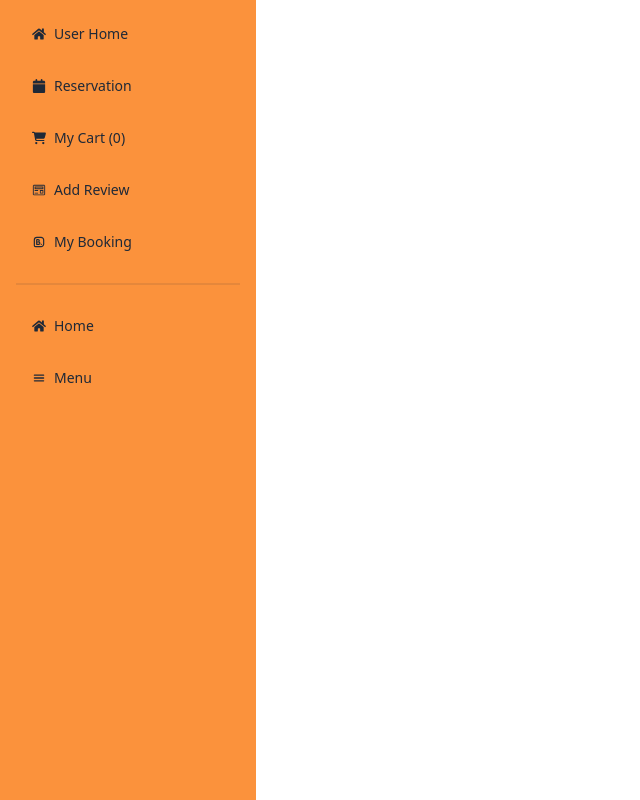
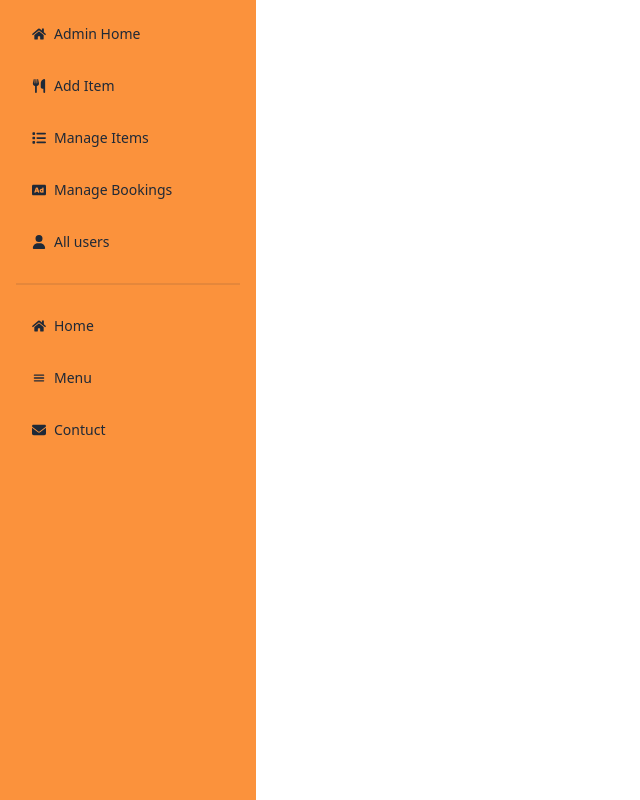
Before and after one commit to dipu-37/bistro-boss-client, a React (Vite) app: page /dashboard in a window 1280 px wide. Shown: the whole page, without its empty margins (0-640 px from the left). Built offline with nearby package versions, Linux system fonts and the light colour scheme; no server answers; sample sign-in values are in the browser's storage.

Commit message:
users and admin

```diff
--- a/src/Layout/DashBoard.jsx
+++ b/src/Layout/DashBoard.jsx
@@ -1,19 +1,50 @@
 import { NavLink, Outlet } from "react-router-dom";
-import { FaCalendar, FaCartShopping } from "react-icons/fa6";
-import { FaHome} from "react-icons/fa";
+import { FaCalendar, FaCartShopping, FaEnvelope, FaList, FaUser, FaUtensils } from "react-icons/fa6";
+import { FaAd, FaHome } from "react-icons/fa";
 import { VscPreview } from "react-icons/vsc";
 import { TbBrandBooking } from "react-icons/tb";
 import { IoMenu } from "react-icons/io5";
 import useCart from "../Hooks/useCart";
 
 const DashBoard = () => {
-    const [cart]=useCart()
+    const [cart] = useCart()
+    // TODO : get admin value form the database
+    const isAdmin = true;
     return (
         <div className="flex">
 
             {/* dashboard side bar  */}
             <div className="w-64 min-h-screen bg-orange-400">
                 <ul className="menu p-4 space-y-4">
+                    {
+                        isAdmin ? <>
+                            <li>
+                                <NavLink to="/dashboard/adminHome">
+                                    <FaHome />
+                                    Admin Home </NavLink>
+                            </li>
+                            <li>
+                                <NavLink to="/dashboard/addItem">
+                                    <FaUtensils />
+                                    Add Item </NavLink>
+                            </li>
+                            <li>
+                                <NavLink to="/dashboard/manageItem">
+                                    <FaList />
+                                    Manage Items </NavLink>
+                            </li>
+                            <li>
+                                <NavLink to="/dashboard/bookings">
+                                    <FaAd />
+                                    Manage Bookings </NavLink>
+                            </li>
+                            <li>
+                                <NavLink to="/dashboard/users">
+                                    <FaUser />
+                                    All users </NavLink>
+                            </li>
+                        </>
+                            : <>
                                 <li>
                                     <NavLink to="/dashboard/home">
                                         <FaHome />
@@ -38,6 +69,11 @@ const DashBoard = () => {
                                         <TbBrandBooking />
                                         My Booking </NavLink>
                                 </li>
+
+                            </>
+                    }
+                    {/* shared navlink  */}
+
                     <div className="divider"></div>
                     <li>
                         <NavLink to="/">
@@ -49,6 +85,12 @@ const DashBoard = () => {
                             <IoMenu />
                             Menu </NavLink>
                     </li>
+                    <li>
+                        <NavLink to="/order/contact">
+                            <FaEnvelope></FaEnvelope>
+                            Contuct </NavLink>
+                    </li>
+
                 </ul>
             </div>
 
--- /dev/null
+++ b/src/Pages/DashBoard/AllUsers.jsx
@@ -0,0 +1,99 @@
+import { useQuery } from "@tanstack/react-query";
+import useAxiosSecure from "../../Hooks/useAxiosSecure";
+import { FaUsers } from "react-icons/fa6";
+import { FaTrashAlt } from "react-icons/fa";
+import Swal from "sweetalert2";
+
+const AllUsers = () => {
+    const axiosSecure = useAxiosSecure();
+    const {refetch, data: users = [] } = useQuery({
+        queryKey: ['users'],
+        queryFn: async () => {
+            const res = await axiosSecure.get('/users');
+            return res.data;
+        }
+    })
+
+    const handleMakeAdmin = user =>{
+        console.log(user)
+    }
+
+    const handleDeleteUser = user => {
+        Swal.fire({
+            title: "Are you sure?",
+            text: "You won't be able to revert this!",
+            icon: "warning",
+            showCancelButton: true,
+            confirmButtonColor: "#3085d6",
+            cancelButtonColor: "#d33",
+            confirmButtonText: "Yes, delete it!"
+        }).then((result) => {
+            if (result.isConfirmed) {
+
+                axiosSecure.delete(`/users/${user._id}`)
+                    .then(res => {
+                        if (res.data.deletedCount > 0) {
+                            refetch();
+                            Swal.fire({
+                                title: "Deleted!",
+                                text: "Your file has been deleted.",
+                                icon: "success"
+                            });
+                        }
+                    })
+            }
+        });
+    }
+
+
+
+    return (
+        <div>
+            <div className="flex justify-evenly my-4">
+                <h2 className="text-3xl">All Users</h2>
+                <h2 className="text-3xl">Total Users: {users.length}</h2>
+            </div>
+            <div className="overflow-x-auto">
+                <table className="table table-zebra w-full">
+                    {/* head */}
+                    <thead>
+                        <tr>
+                            <th></th>
+                            <th>Name</th>
+                            <th>Email</th>
+                            <th>Role</th>
+                            <th>Action</th>
+                        </tr>
+                    </thead>
+                    <tbody>
+                        {
+                            users.map((user, index) => <tr key={user._id}>
+                                <th>{index + 1}</th>
+                                <td>{user.name}</td>
+                                <td>{user.email}</td>
+                                <td>
+                                    <button
+                                    onClick={()=>{handleMakeAdmin(user)}}
+                                        className="btn btn-lg bg-orange-500">
+                                        <FaUsers className="text-white
+                                        text-2xl"></FaUsers>
+                                    </button>
+                                </td>
+                                <td>
+                                    <button
+                                        onClick={() => handleDeleteUser(user)}
+                                        className="btn btn-ghost btn-lg">
+                                        <FaTrashAlt className="text-red-600"></FaTrashAlt>
+                                    </button>
+                                </td>
+                            </tr>)
+                        }
+
+                    </tbody>
+                </table>
+            </div>
+        </div>
+    );
+};
+
+export default AllUsers;
--- a/src/Pages/DashBoard/Cart/Cart.jsx
+++ b/src/Pages/DashBoard/Cart/Cart.jsx
@@ -8,7 +8,7 @@ const Cart = () => {
     const totalPrice = cart.reduce((total, item) => total + item.price, 0);
     const axiosSecure = useAxiosSecure();
     const handleDelete = id => {
-        console.log(id);
+        //console.log(id);
         Swal.fire({
             title: "Are you sure?",
             text: "You won't be able to revert this!",
--- a/src/SingUp/SignUp.jsx
+++ b/src/SingUp/SignUp.jsx
@@ -37,7 +37,7 @@ const SignUp = () => {
             }
             console.log(userInfo);
             // post userInfo in mongodb
-            axiosPublic.post('/user', userInfo)
+            axiosPublic.post('/users', userInfo)
               .then(res => {
                 console.log(res)
                 if (res.data.insertedId) {
--- a/src/SocialLogin/SocialLogin.jsx
+++ b/src/SocialLogin/SocialLogin.jsx
@@ -16,7 +16,7 @@ const SocialLogin = () => {
             email: result.user?.email,
             name : result.user?.displayName
         }
-        axiosPublic.post('/user',userInfo)
+        axiosPublic.post('/users',userInfo)
         .then(res =>{
             console.log(res.data)
             navigate('/')
```
Also changed, not shown: src/Routs/Routs.jsx (+8 -1 lines). Lines whose indentation alone changed are shown as unchanged.
